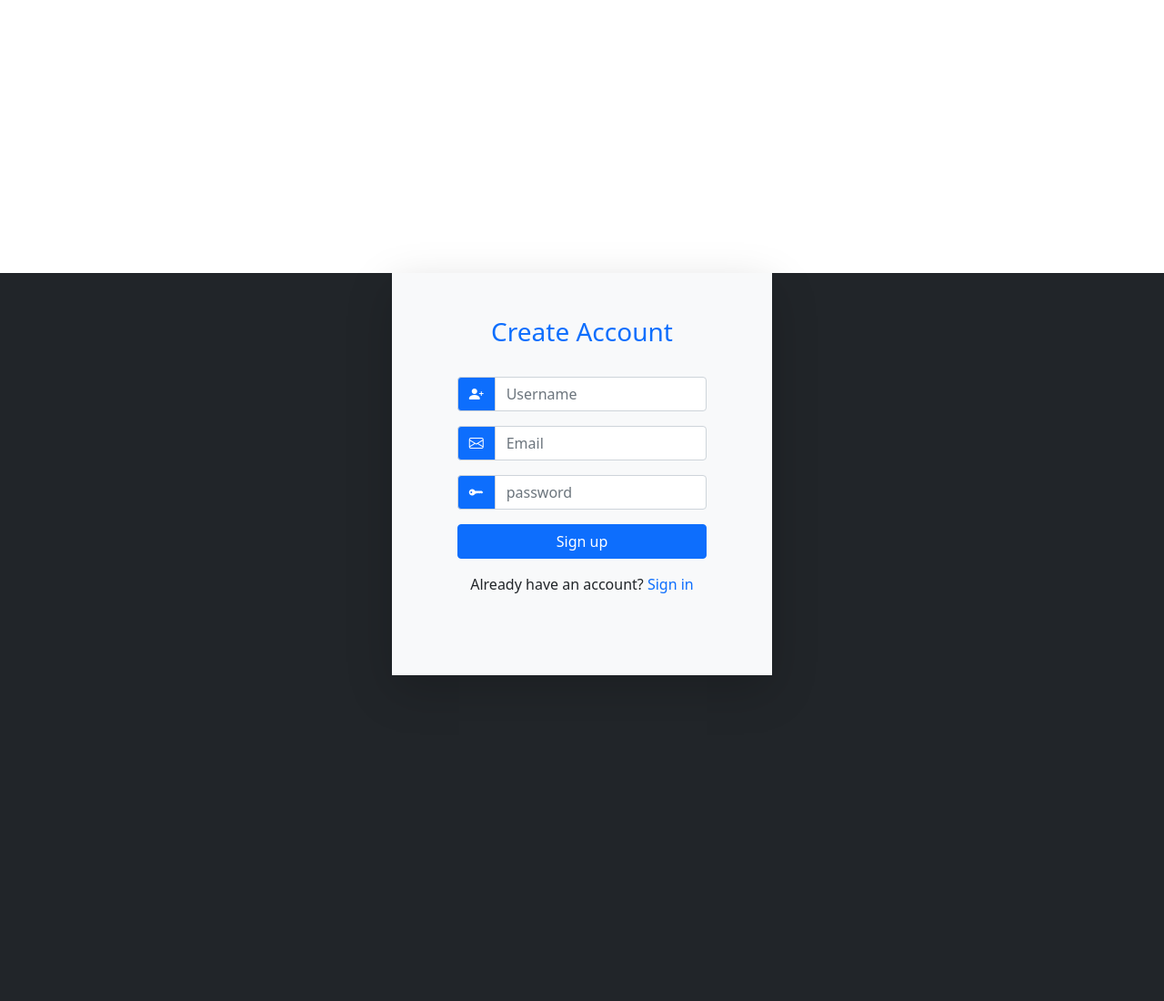
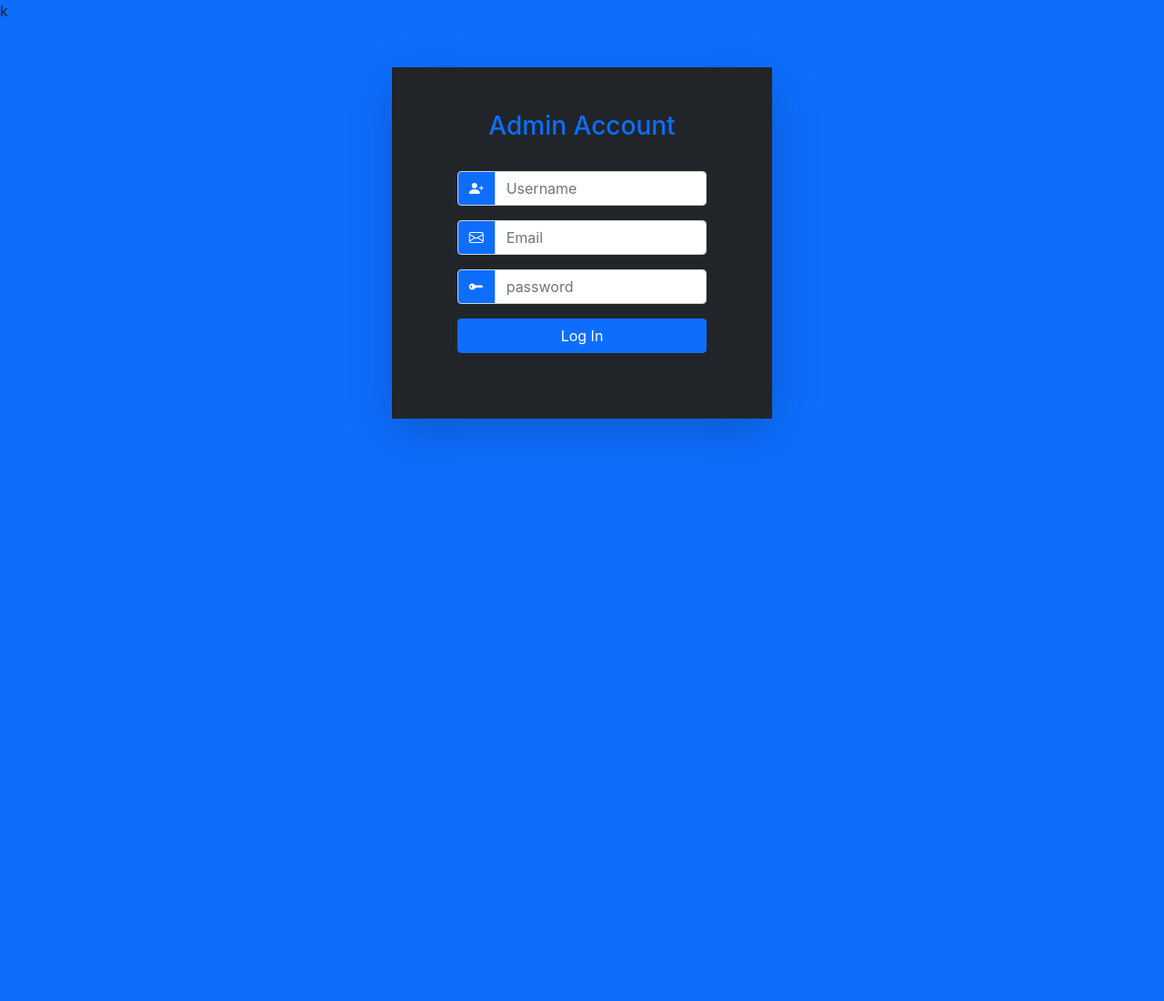
Before and after one commit to Dlight-999/Fproject, a PHP site: page /Fproject/admin/ad_login.php in a window 1280 px wide. Shown: the whole page at 91% size. After the commit the page ends 491 px from the top, so only its background shows below. Run offline with PHP 8.4, Linux system fonts and the light colour scheme.

Commit message:
added admin login ui

```diff
--- a/admin/ad_login.php
+++ b/admin/ad_login.php
@@ -2,13 +2,15 @@
     include('../user/bootstrap_headder.php')
 
 ?>
-
-<div class="container-fluid vh-100 bg-dark" style="margin-top:300px">
-            <div class="" style="margin-top:200px">
+<link rel="stylesheet" href="../css/admin.css">k
+</head>
+<body class="bg-primary">
+<div class="container-fluid vh-100" style="margin-top:50px">
+            <div class="" style="margin-top:20px">
                 <div class="rounded d-flex justify-content-center">
-                    <div class="col-md-4 col-sm-12 shadow-lg p-5 bg-light">
+                    <div class="col-md-4 col-sm-12 shadow-lg p-5 bg-dark">
                         <div class="text-center">
-                            <h3 class="text-primary">Create Account</h3>
+                            <h3 class="text-primary">Admin Account</h3>
                         </div>
                         <div class="p-4">
                             <form action="">
@@ -28,14 +30,14 @@
                                     <input type="password" class="form-control" placeholder="password">
                                 </div>
                                 <div class="d-grid col-12 mx-auto">
-                                    <button class="btn btn-primary" type="button"><span></span> Sign up</button>
+                                    <button class="btn btn-primary" type="button"><span></span> Log In</button>
                                 </div>
-                                <p class="text-center mt-3">Already have an account?
-                                    <span class="text-primary">Sign in</span>
-                                </p>
+
                             </form>
                         </div>
                     </div>
                 </div>
             </div>
         </div>
+        </body>
+        </html>
```
